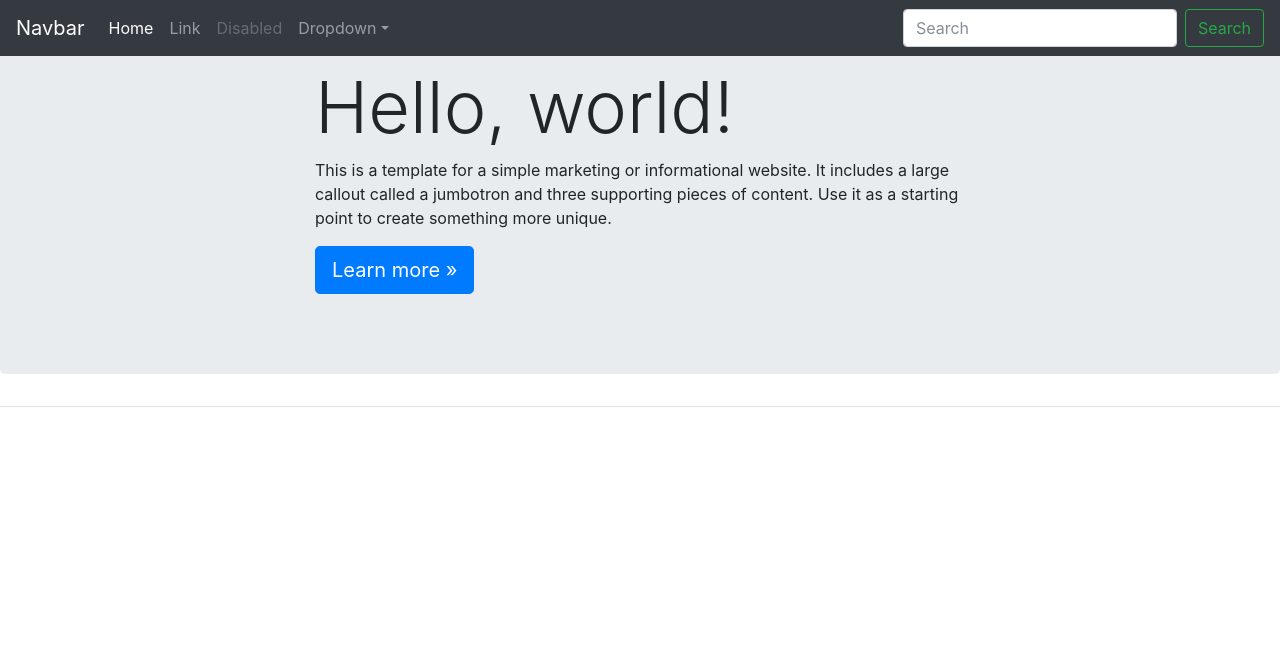
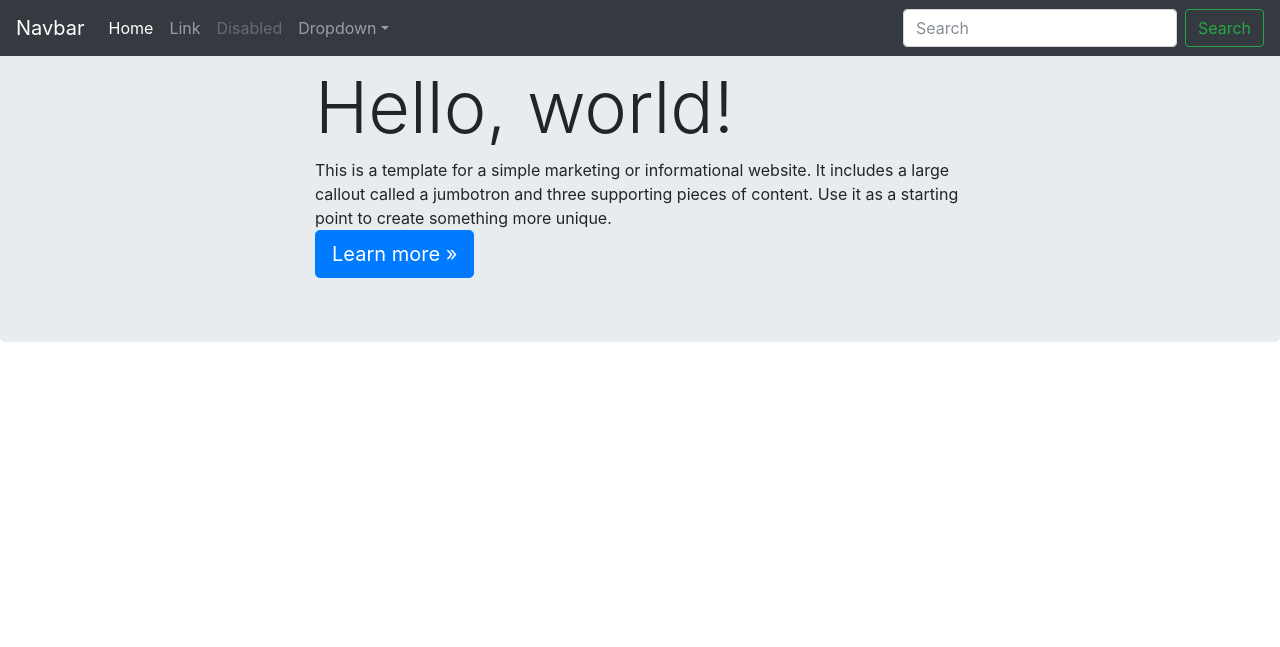
Before and after one commit to ruuddd/KBS, a PHP site: page / in a window 1280 px wide. Shown: the top 647 px of the page. Run offline with PHP 8.4, Linux system fonts and the light colour scheme; some libraries are stand-ins or nearby versions.

Commit message:
lijn weg footer margin aangeast

```diff
--- a/css/custom.css
+++ b/css/custom.css
@@ -24,3 +24,7 @@ body {
   max-width: 680px;
   padding: 0 15px;
 }
+p
+{
+	margin-bottom: 0px;
+}
--- a/index.html
+++ b/index.html
@@ -63,11 +63,6 @@
           <p><a class="btn btn-primary btn-lg" href="#" role="button">Learn more &raquo;</a></p>
         </div>
       </div>
-
-
-
-        <hr>
-
       </div> <!-- /container -->
 
     </main>
```
